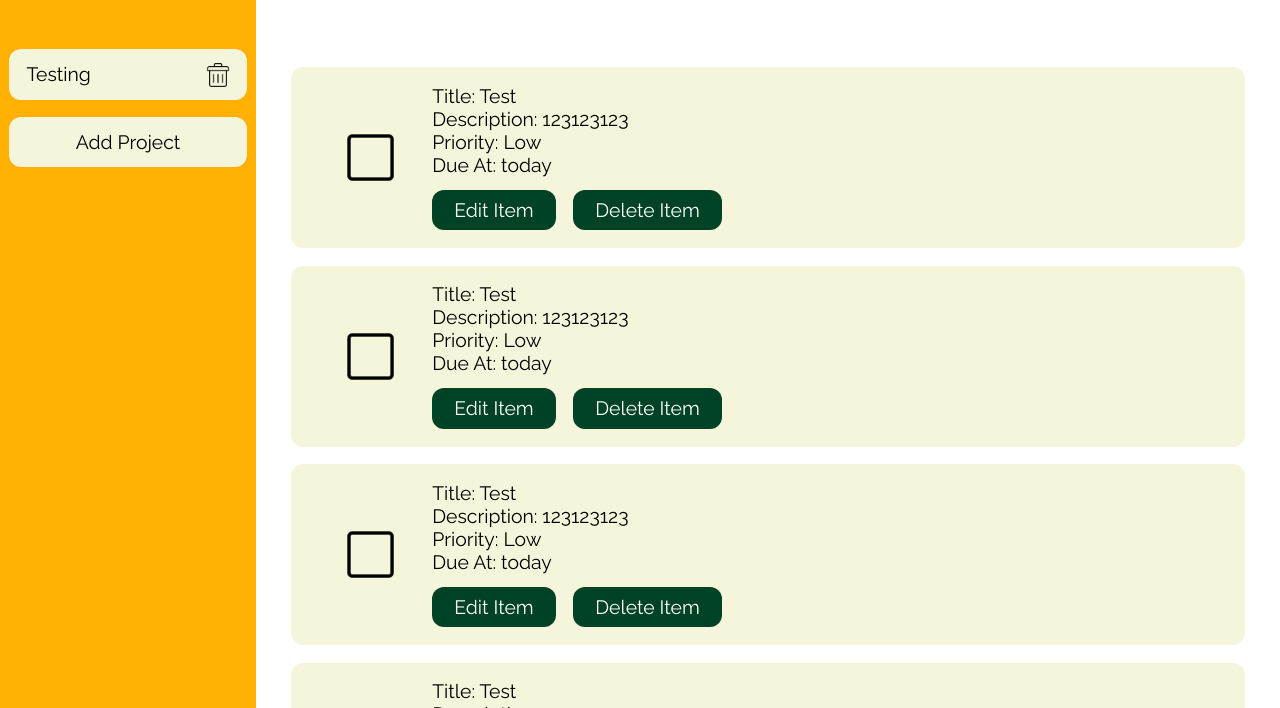
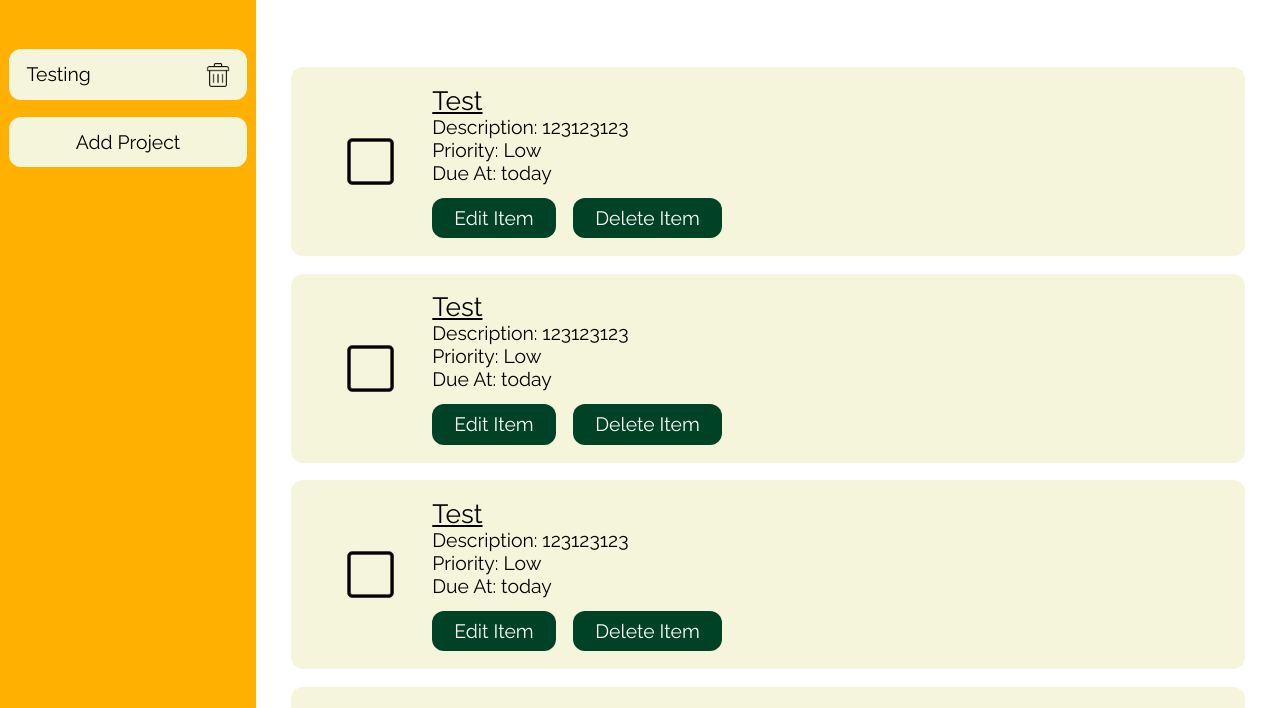
Before and after one commit to shivamgangwani/top-project-todo-list, a website built with webpack: page dist/index.html in a window 1280 px wide. Both pictures are taken after a click on the button "Testing". Shown: the part 83-791 px from the top of the page. Built offline with nearby package versions, Linux system fonts and the light colour scheme.

Commit message:
ToDo UI changes

```diff
--- a/src/modules/todo.js
+++ b/src/modules/todo.js
@@ -30,6 +30,7 @@ export default class ToDo extends Entity {
     // DOM Functions
     createDOMNode() {
         let todoEl = createElementEx("div", '', ['todo-container']);
+        if(this.done) todoEl.classList.add('item-done');
 
         let checkZone = createElementEx("div", '', ['todo-done-check']);
         const doneBtn = createElementEx("img", '', ['todo-done-check-img']);
@@ -39,14 +40,14 @@ export default class ToDo extends Entity {
 
         let todoInfo = createElementEx("div", '', ['todo-info']);
         const info = {
-            "Title" : this.title,
+            "" : this.title,
             "Description" : this.description,
             "Priority" : this.priority,
             "Due At" : this.due_at
         }
         for(const [k,v] of Object.entries(info)) {
             let infoContainer = createElementEx("div", '', ['todo-info-item']);
-            let infoKey = createElementEx("span", '', ['todo-info-item-key'], `${k}: `);
+            let infoKey = createElementEx("span", '', ['todo-info-item-key'], (k ? `${k}: ` : ""));
             let infoValue = createElementEx("span", '', ['todo-info-item-value'], `${v}`);
             infoContainer.append(infoKey, infoValue);
             todoInfo.appendChild(infoContainer);
--- a/src/style.css
+++ b/src/style.css
@@ -19,7 +19,6 @@ h1 {
     grid-template-columns: 20vw 80vw;
 }
 
-
 /* <Sidebar> */
 #sidebar {
     padding-top: 1rem;
@@ -35,6 +34,8 @@ h1 {
     display: flex;
     flex-direction: column-reverse;
     padding: 2rem 0.5rem;
+    position: sticky;
+    top: 0;
 }
 
 #projects button {
@@ -98,6 +99,11 @@ button.project-button-delete {
     gap: 1rem;
 }
 
+.todo-container.item-done {
+    filter: grayscale();
+    opacity: 0.25;
+}
+
 .todo-action-item {
     border: 0;
     padding: 0.5rem 1.25rem;
@@ -106,6 +112,11 @@ button.project-button-delete {
     background-color: #004225;
     color: white;
     border-radius: 12px;
+}
+
+.todo-info-item:first-child .todo-info-item-value {
+    font-size: 1.5rem;
+    text-decoration: underline;
 }
 
 .todo-done-check {
```
